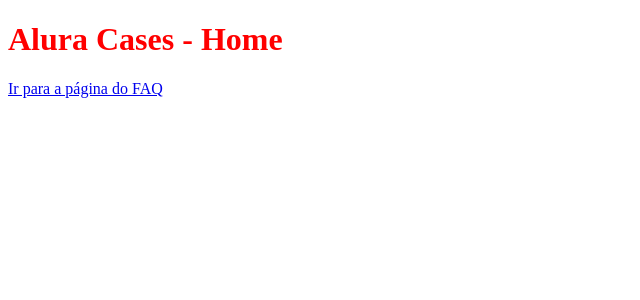
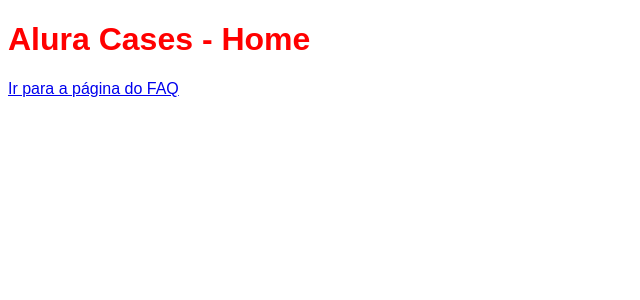
Before and after one commit to camilazucchi/nextjs-course, a Next.js app: page / in a window 1280 px wide. Shown: the top 300 px of the page, without its empty margins (0-640 px from the left). Built offline with nearby package versions, Linux system fonts and the light colour scheme.

Commit message:
style: add global style

```diff
--- /dev/null
+++ b/pages/_app.js
@@ -0,0 +1,12 @@
+import GlobalStyle from "../src/theme/GlobalStyle";
+
+// estilos, configurações gerais, providers...
+
+export default function MyApp({ Component, pageProps }) {
+  return (
+    <>
+      <GlobalStyle />
+      <Component {...pageProps} />
+    </>
+  );
+}
--- /dev/null
+++ b/src/theme/GlobalStyle.js
@@ -0,0 +1,9 @@
+export default function GlobalStyle() {
+    return (
+      <style global jsx>{`
+        body {
+          font-family: sans-serif;
+        }
+      `}</style>
+    );
+  }
```
